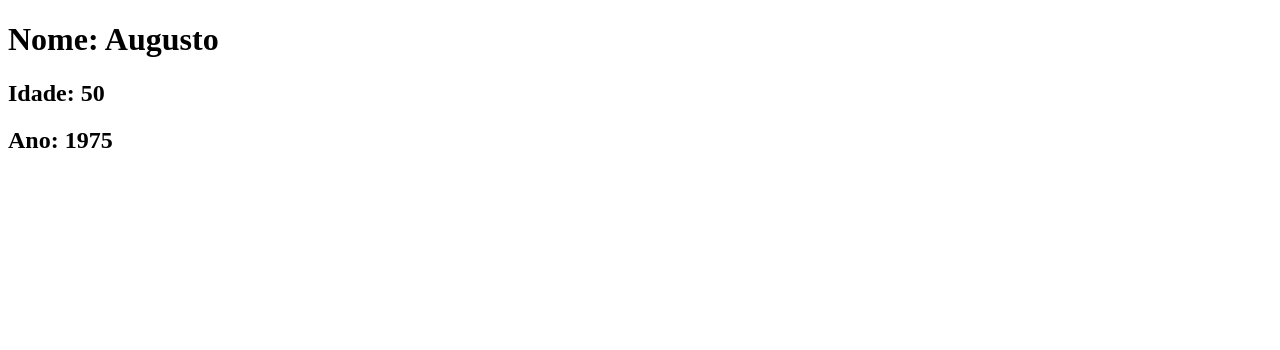
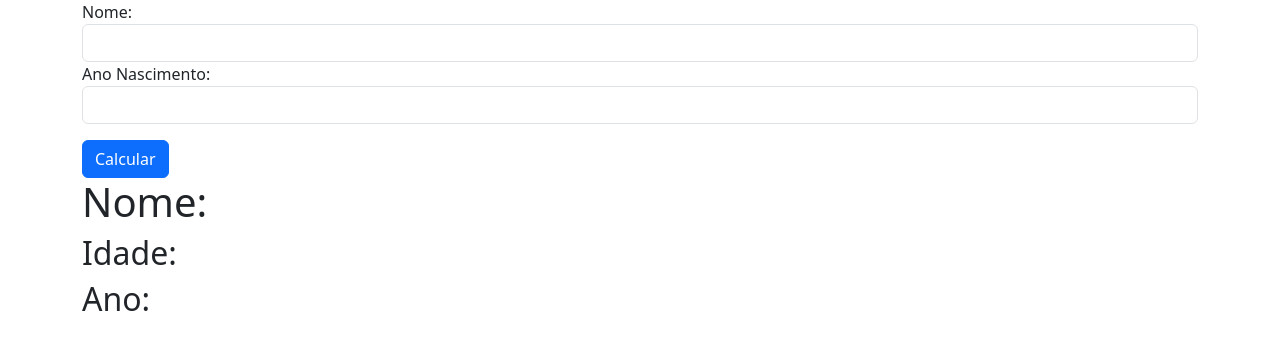
Before and after one commit to yukisota105/typescript2ds2025-EXEMPLO, a website: page index.html in a window 1280 px wide. Drawn offline with nearby package versions, Linux system fonts and the light colour scheme.

Commit message:
inserindo elementos de formulario

```diff
--- a/index.html
+++ b/index.html
@@ -4,11 +4,28 @@
     <meta charset="UTF-8">
     <meta name="viewport" content="width=device-width, initial-scale=1.0">
     <title>Document</title>
+    <link rel="stylesheet" href="node_modules/bootstrap/dist/css/bootstrap.min.css">
 </head>
 <body>
-    <h1>Nome: <span id="nome"> </span></h1>
-    <h2>Idade: <span id="idade"> </span></h2>
-    <h2>Ano: <span id="ano"> </span></h2>
+    <div class="container">
+        <div class="row">
+            <div class="col-12">
+                <label for="">  Nome: </label>
+                <input type="text" class="form-control" id="campoNome">
+
+                <label for="">Ano Nascimento: </label>
+                <input type="number" class="form-control" id="campoAno">
+
+                <button class="btn btn-primary mt-3" id="calc">Calcular</button>
+
+                <h1>Nome: <span id="nome"> </span></h1>
+                <h2>Idade: <span id="idade"> </span></h2>
+                <h2>Ano: <span id="ano"> </span></h2>
+            </div>
+        </div>
+    </div>
+
+
 
     <script src="./js/pessoa.js"></script>
     <script src="./js/main.js"></script>
--- a/js/main.js
+++ b/js/main.js
@@ -1,10 +1,15 @@
 "use strict";
 var empresa;
 (function (empresa) {
-    let p = new empresa.Pessoa();
-    p.nome = "Augusto";
-    p.anoNasc = 1975;
-    document.getElementById("nome").textContent = p.nome;
-    document.getElementById("ano").textContent = p.anoNasc.toString();
-    document.getElementById("idade").textContent = p.calcularIdade(2025).toString();
+    const calc = document.getElementById("calc");
+    const campoNome = document.getElementById("campoNome");
+    const campoAno = document.getElementById("campoAno");
+    calc.addEventListener("click", () => {
+        let p = new empresa.Pessoa();
+        p.nome = campoNome.value;
+        p.anoNasc = parseInt(campoAno.value);
+        document.getElementById("nome").textContent = p.nome;
+        document.getElementById("ano").textContent = p.anoNasc.toString();
+        document.getElementById("idade").textContent = p.calcularIdade(2025).toString();
+    });
 })(empresa || (empresa = {}));
--- a/package.json
+++ b/package.json
@@ -11,6 +11,7 @@
   "type": "commonjs",
   "description": "",
   "dependencies": {
+    "bootstrap": "^5.3.3",
     "live-server": "^1.2.2"
   }
 }
```
Also changed, not shown: ts/main.ts (+15 -6 lines), 1 other file.
